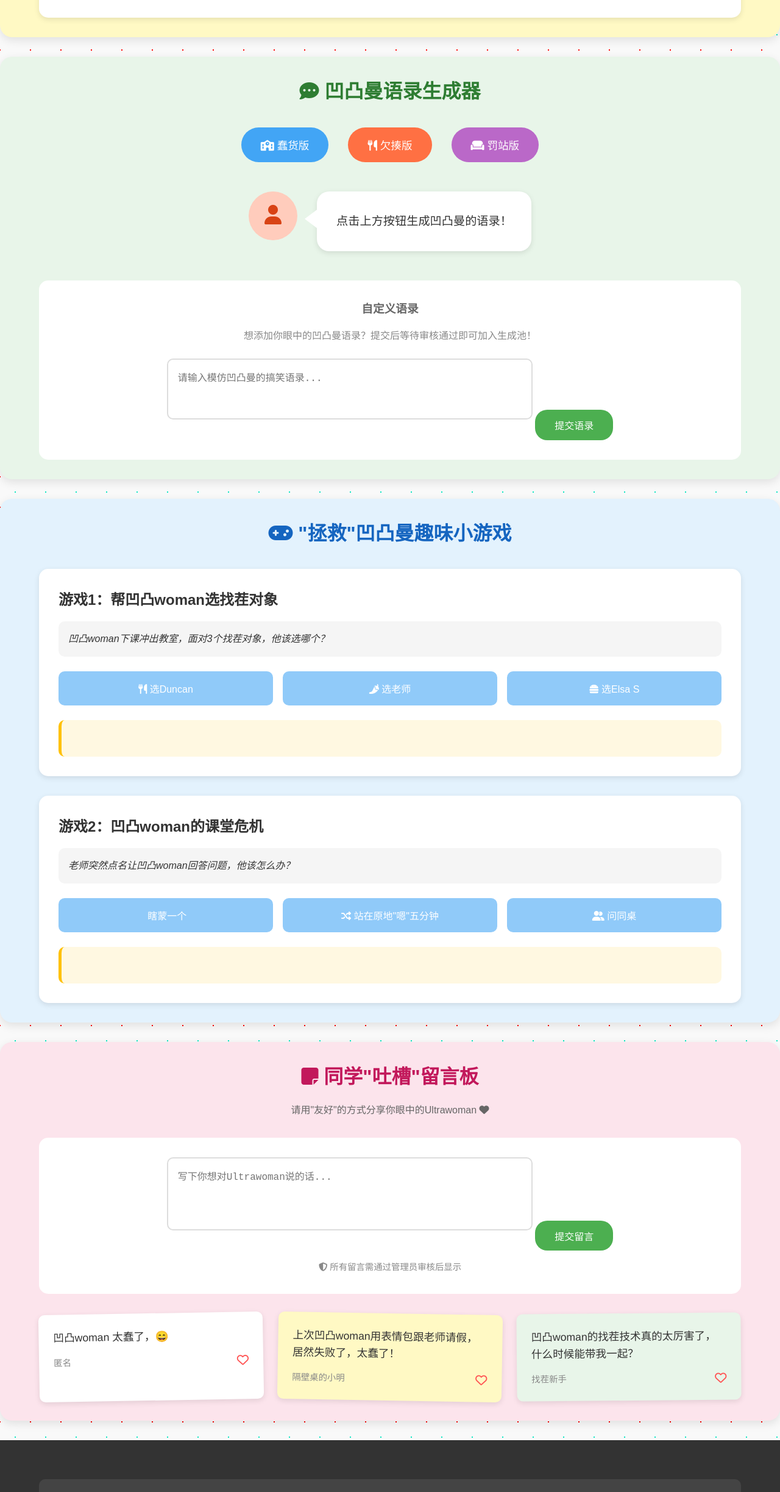
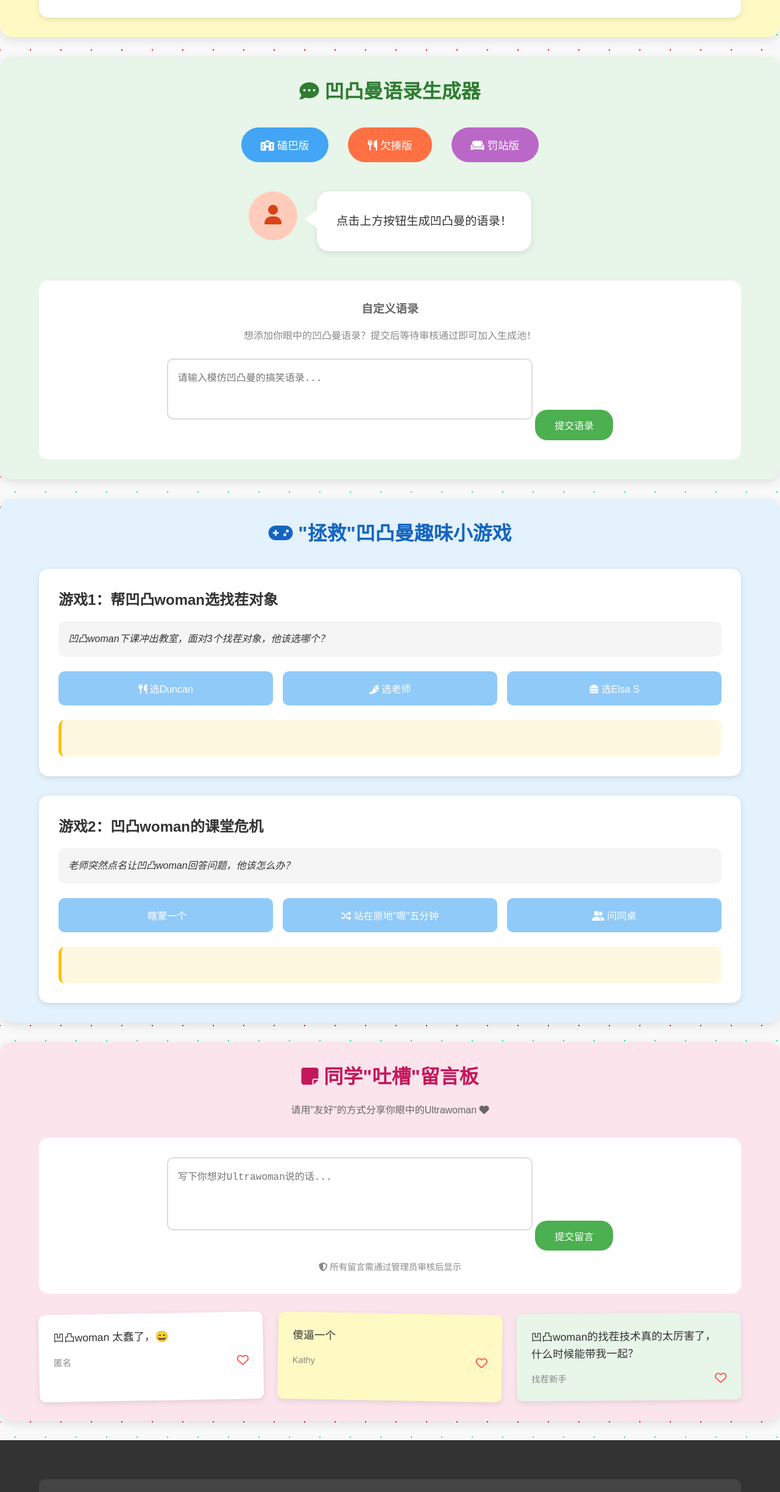
Before and after one commit to JOhnson2526/ultrawoman, a plain HTML site: page index.html in a window 1280 px wide. Shown: the part 1318-3765 px from the top of the page at 61% size. Drawn offline with Linux system fonts and the light colour scheme.

Commit message:
Update index.html

```diff
--- a/index.html
+++ b/index.html
@@ -784,7 +784,7 @@
             <h2><i class="fas fa-comment-dots"></i> 凹凸曼语录生成器</h2>
             <div class="quote-buttons">
                 <button class="quote-btn class-btn">
-                    <i class="fas fa-school"></i> 蠢货版
+                    <i class="fas fa-school"></i> 磕巴版
                 </button>
                 <button class="quote-btn food-btn">
                     <i class="fas fa-utensils"></i> 欠揍版
@@ -876,9 +876,9 @@
                     </div>
                 </div>
                 <div class="message-sticky">
-                    <p>上次凹凸woman用表情包跟老师请假，居然失败了，太蠢了！</p>
+                    <p>傻逼一个</p>
                     <div class="message-footer">
-                        <span>隔壁桌的小明</span>
+                        <span>Kathy</span>
                         <button class="like-btn"><i class="far fa-heart"></i></button>
                     </div>
                 </div>
@@ -919,13 +919,13 @@
             // 语录数据
             const quotes = {
                 class: [
-                    "duncan，Duncan，寸毛"
+                    "额？啊！哦，老师，看不清"
                 ],
                 food: [
                     "我没有啊！老师我没有！"
                 ],
                 relax: [
-                    "你过来呀，sb"
+                    "呜呜呜"
                 ]
             };
 
```
